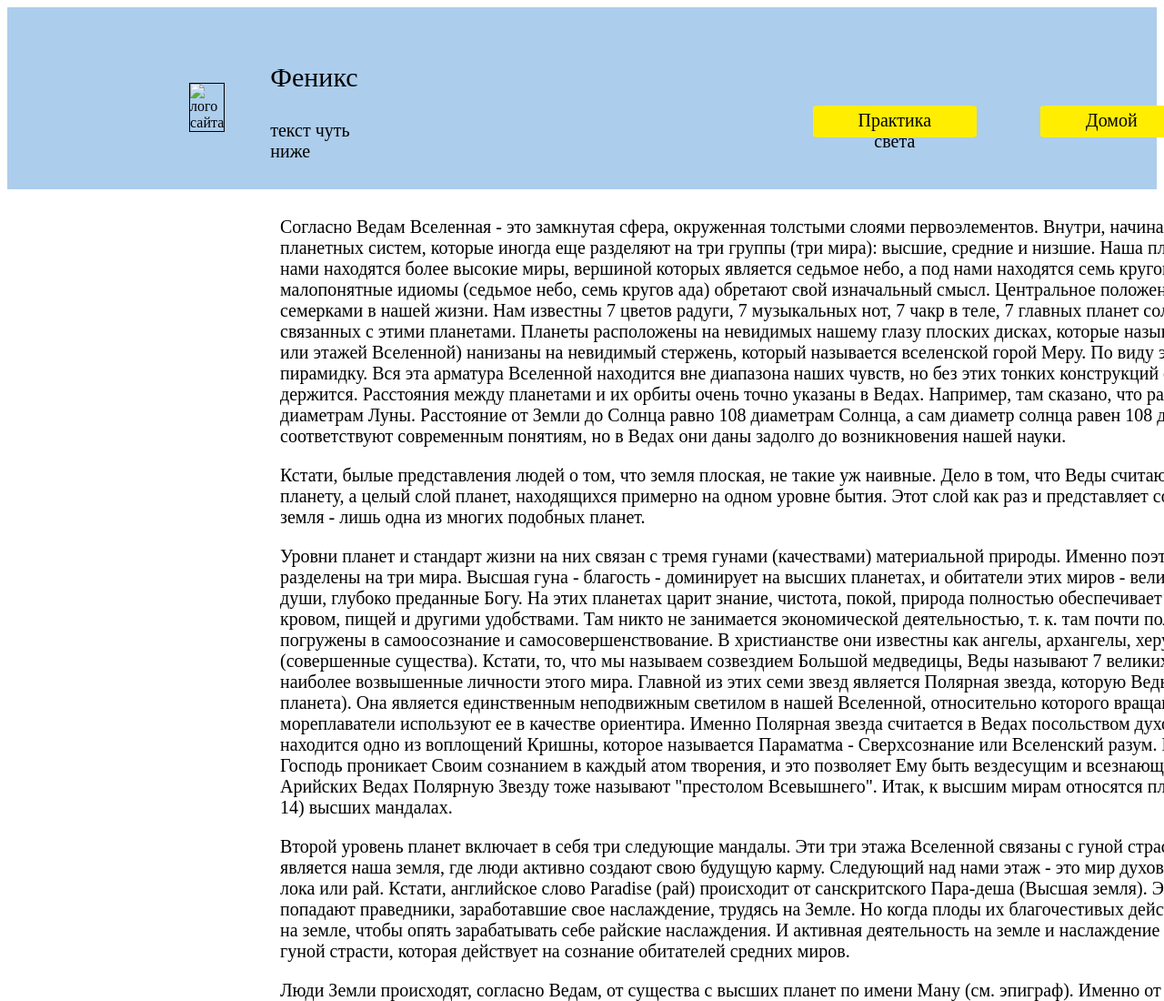
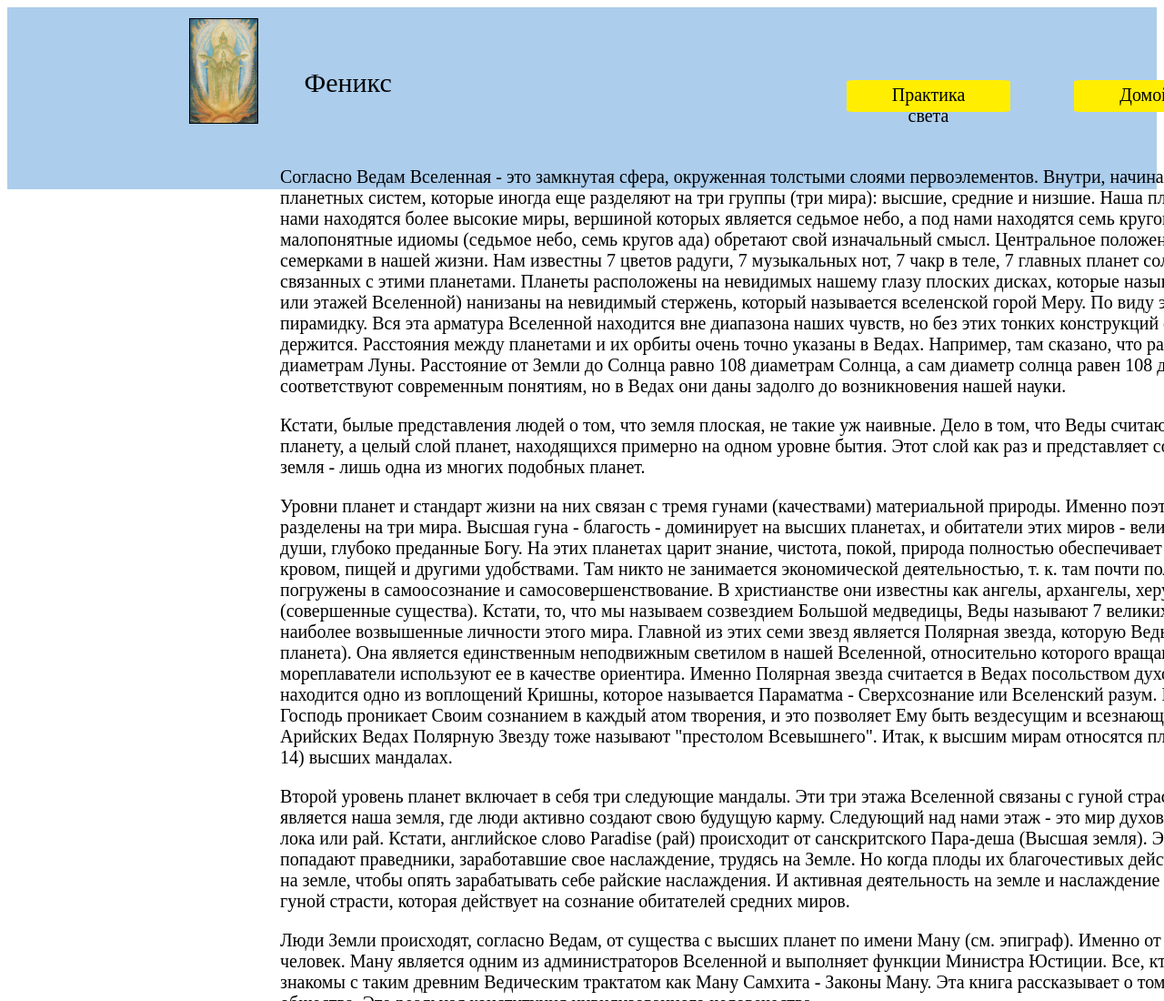
Before and after one commit to Tollic/site_2, a plain HTML site: page device_worlds.html in a window 1280 px wide. Shown: the top 1100 px of the page at 91% size. Drawn offline with Linux system fonts and the light colour scheme.

Commit message:
Add files via upload

```diff
--- a/css/img.css
+++ b/css/img.css
@@ -1,8 +1,6 @@
 .icon_img{
-    /* margin-left: 300px;
-    margin-top: 40px; */
-    width: 8%;
-    height: 40%;
+    margin-top: -25px;
+    width: 7%;
     border: 0.5px solid #000;
 }
 
--- a/device_worlds.html
+++ b/device_worlds.html
@@ -13,10 +13,9 @@
     <header>
         <div class="line_gl"></div>
         <div class="container_logo">
-            <img src="" alt="лого сайта" class="icon_img">
+            <img src="img/fon.jpg" alt="лого сайта" class="icon_img">
             <div class="logo_text">
                 <p class="f_t">Феникс</p>
-                <p class="n_t">текст чуть ниже</p>
             </div>
             <p class="text_3"><a href="practice.html" class="shrift">Практика света</a></p>
             <p class="text_1"><a href="index.html" class="shrift">Домой</a></p>
```
Also changed, not shown: index.html (+1 -2 lines), practice.html (+1 -2 lines), img/fon.jpg (added).
